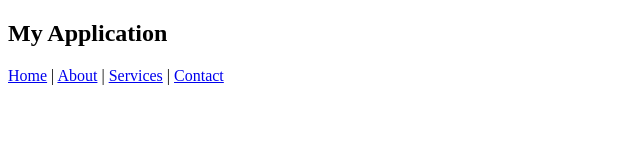
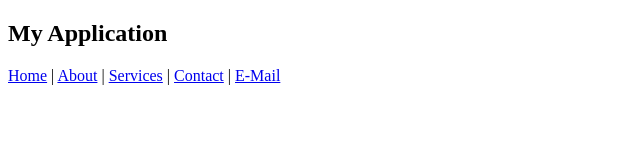
Before and after one commit to Rajashreepal/AngularProject-Two, an Angular app: page / in a window 1280 px wide. Shown: the top 160 px of the page, without its empty margins (0-640 px from the left). Built offline with nearby package versions, Linux system fonts and the light colour scheme.

Commit message:
Added new component for dashboard

```diff
--- a/src/app/Components/header/header.html
+++ b/src/app/Components/header/header.html
@@ -5,5 +5,6 @@
   <a href="#">Home</a> |
   <a href="#">About</a> |
   <a href="#">Services</a> |
-  <a href="#">Contact</a>
+  <a href="#">Contact</a> |
+  <a href="#">E-Mail</a>
 </nav>
```
